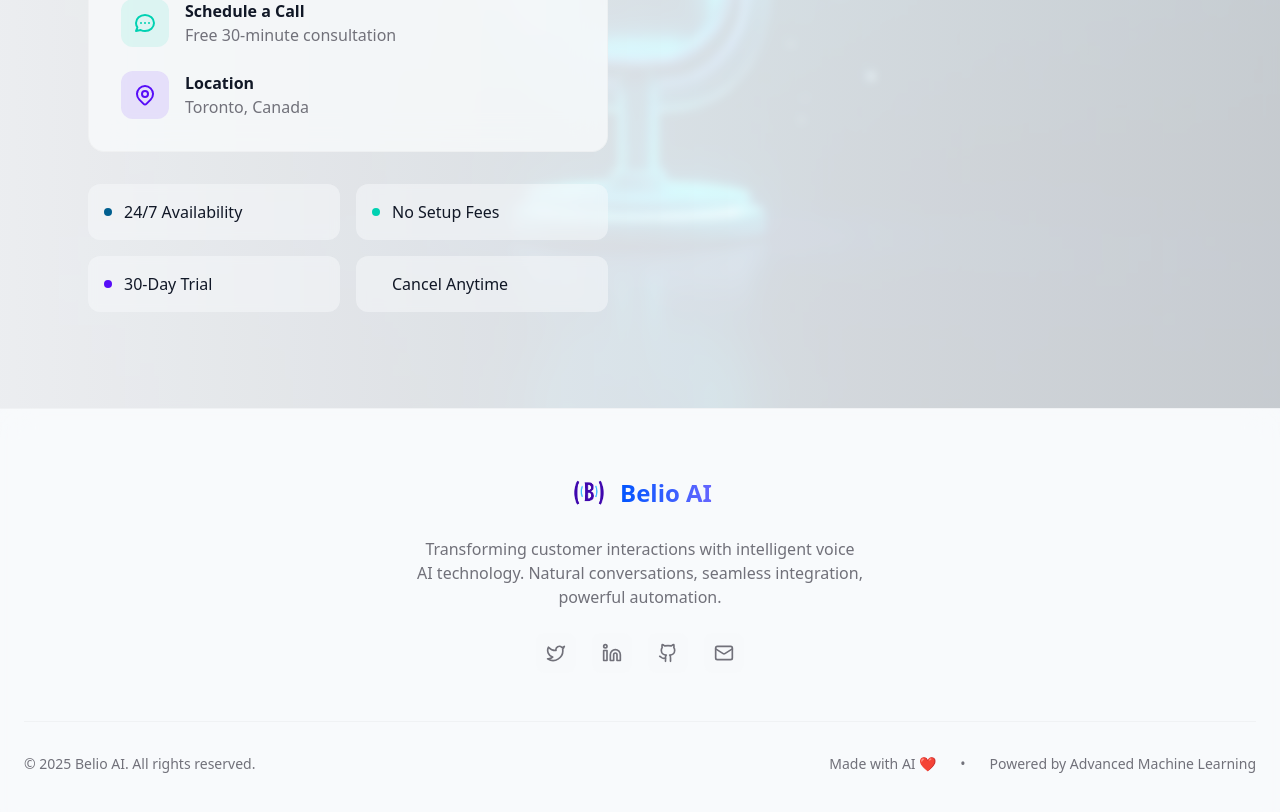
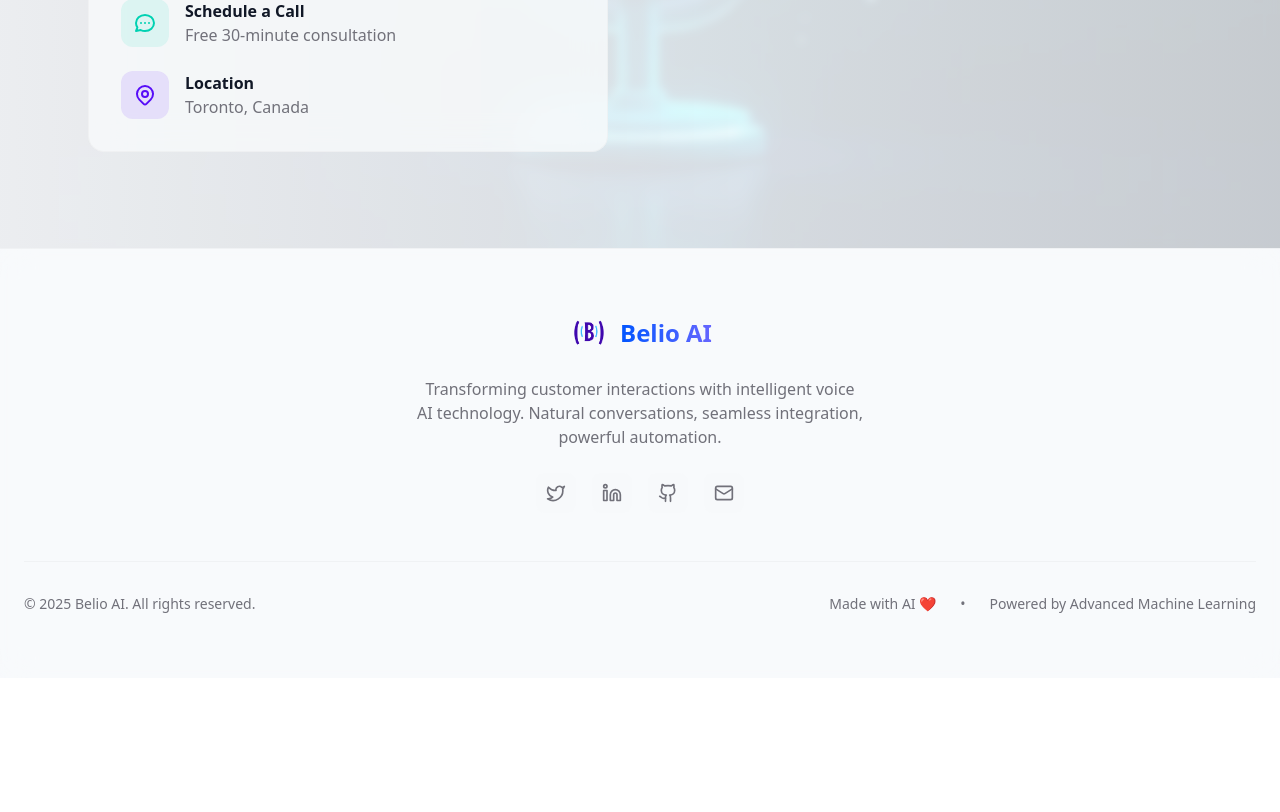
Before and after one commit to nihkilkulli-cell/belio-ai-landing, a React (Vite) app: page / in a window 1280 px wide. Shown: the part 4795-5607 px from the top of the page. After the commit the page ends 5473 px from the top, so only its background shows below. Built offline with nearby package versions, Linux system fonts and the light colour scheme.

Commit message:
Delete quick features

```diff
--- a/src/components/Contact.tsx
+++ b/src/components/Contact.tsx
@@ -129,25 +129,6 @@ const Contact = () => {
               </div>
             </div>
 
-            {/* Quick Features */}
-            <div className="grid sm:grid-cols-2 gap-4">
-              <div className="flex items-center space-x-3 p-4 bg-background/50 rounded-xl backdrop-blur-sm">
-                <div className="w-2 h-2 bg-ai-blue rounded-full"></div>
-                <span className="text-foreground font-medium">24/7 Availability</span>
-              </div>
-              <div className="flex items-center space-x-3 p-4 bg-background/50 rounded-xl backdrop-blur-sm">
-                <div className="w-2 h-2 bg-ai-teal rounded-full"></div>
-                <span className="text-foreground font-medium">No Setup Fees</span>
-              </div>
-              <div className="flex items-center space-x-3 p-4 bg-background/50 rounded-xl backdrop-blur-sm">
-                <div className="w-2 h-2 bg-ai-purple rounded-full"></div>
-                <span className="text-foreground font-medium">30-Day Trial</span>
-              </div>
-              <div className="flex items-center space-x-3 p-4 bg-background/50 rounded-xl backdrop-blur-sm">
-                <div className="w-2 h-2 bg-ai-coral rounded-full"></div>
-                <span className="text-foreground font-medium">Cancel Anytime</span>
-              </div>
-            </div>
           </div>
         </div>
       </div>
```
